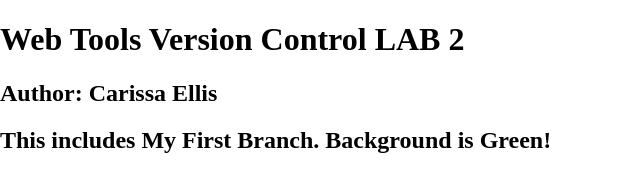
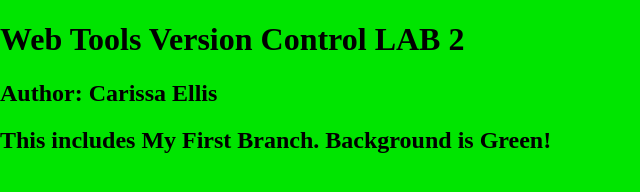
Before and after one commit to misselliss/Webtools_GithubIntroEllis, a plain HTML site: page index.html in a window 1280 px wide. Shown: the whole page, without its empty margins (0-640 px from the left). Drawn offline with nearby package versions, Linux system fonts and the light colour scheme.

Commit message:
Commit 4. Add background color
Commit number 4. Changed background color to green.

```diff
--- a/_css/main.css
+++ b/_css/main.css
@@ -8,6 +8,7 @@ html {
   -webkit-text-size-adjust: 100%;
 }
 html, body  {
+	background-color: #00e500;
 	margin: 0;
 }
 /* Correct `block` display not defined in IE 8/9.*/
```
